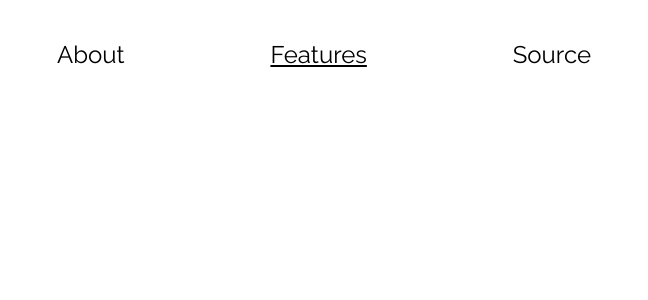
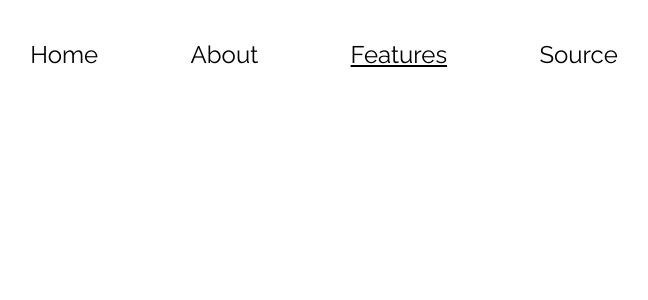
Before and after one commit to ivanjermakov/letter-web, an Angular app: page /features in a window 1280 px wide. Shown: the top 300 px of the page, without its empty margins (316-964 px from the left). Built offline with nearby package versions, Linux system fonts and the light colour scheme.

Commit message:
#17 nav; icon

```diff
--- a/src/app/component/embedded/nav/nav.component.html
+++ b/src/app/component/embedded/nav/nav.component.html
@@ -1,5 +1,6 @@
 <div class='nav'>
-	<a [className]='tabIndex === 0 ? "active": ""' [routerLink]='"/about"'>About</a>
-	<a [className]='tabIndex === 1 ? "active": ""' [routerLink]='"/features"'>Features</a>
+	<a [className]='tabIndex === 0 ? "active": ""' [routerLink]='"/home"'>Home</a>
+	<a [className]='tabIndex === 1 ? "active": ""' [routerLink]='"/about"'>About</a>
+	<a [className]='tabIndex === 2 ? "active": ""' [routerLink]='"/features"'>Features</a>
 	<a href='https://github.com/letter-messaging'>Source</a>
 </div>
--- a/src/app/component/routed/about/about.component.html
+++ b/src/app/component/routed/about/about.component.html
@@ -1,6 +1,6 @@
 <div class='page'>
 	<div class='content'>
-		<app-nav [tabIndex]='0'></app-nav>
+		<app-nav [tabIndex]='1'></app-nav>
 		<div class='about-container'>
 			<div class='about'>
 				<p>
--- a/src/app/component/routed/features/features.component.html
+++ b/src/app/component/routed/features/features.component.html
@@ -1,6 +1,6 @@
 <div class='page'>
 	<div class='content'>
-		<app-nav [tabIndex]='1'></app-nav>
+		<app-nav [tabIndex]='2'></app-nav>
 		<div class='features-container'>
 			<div class='features'>
 
--- a/src/app/component/routed/home/home.component.html
+++ b/src/app/component/routed/home/home.component.html
@@ -1,6 +1,6 @@
 <div class='page'>
 	<div class='content'>
-		<app-nav></app-nav>
+		<app-nav [tabIndex]='0'></app-nav>
 		<div class='home-container'>
 			<div class='home'>
 				<div class='logo'>
```
Also changed, not shown: 1 other file (tests, documents, lock files or other folders).
